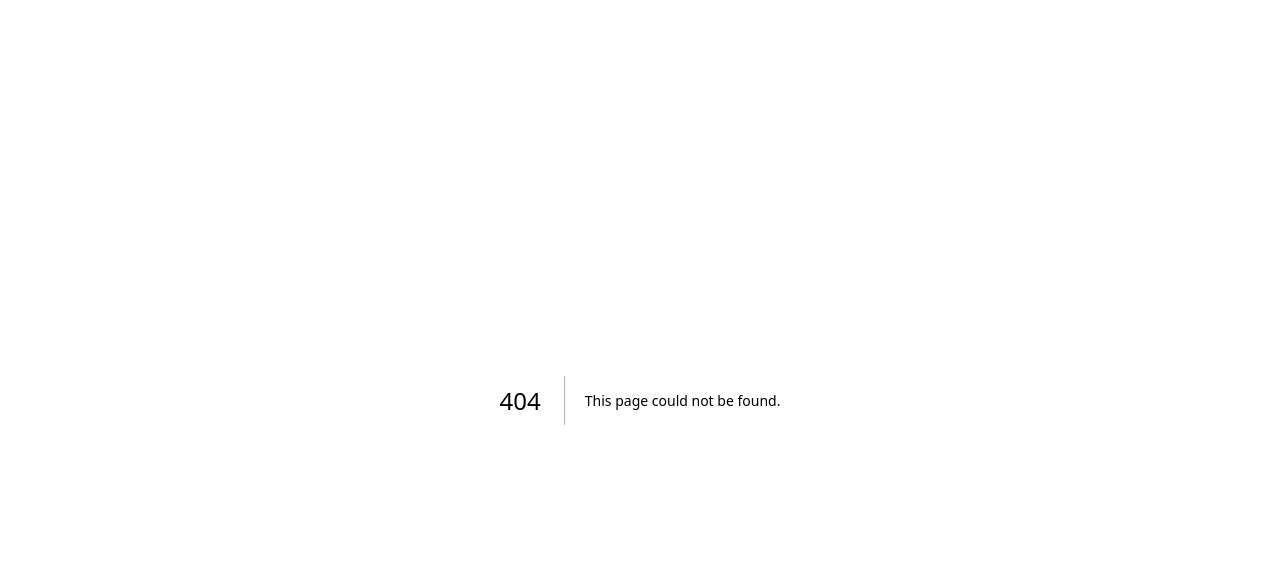
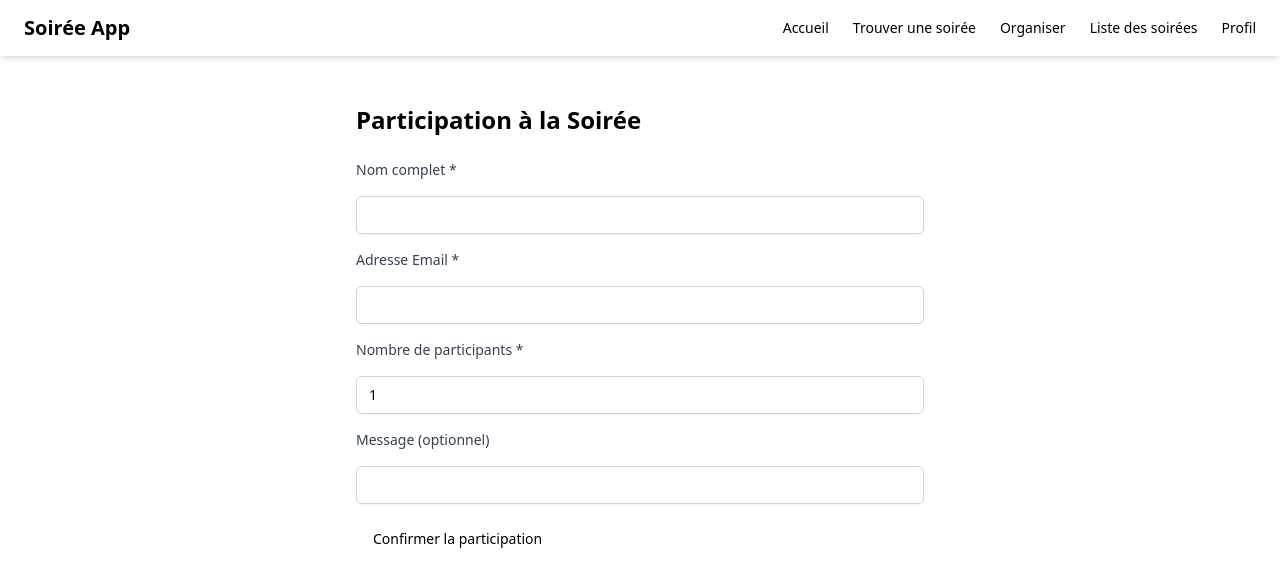
Before and after one commit to ssoumayabenhamadi/frontend, a Next.js app in the folder frontend/: page /partyParticipate in a window 1280 px wide. Before the commit this address had no page. Shown: the top 586 px of the page. Built offline with nearby package versions, Linux system fonts and the light colour scheme.

Commit message:
commit modif api

```diff
--- a/frontend/src/api/auth.jsx
+++ b/frontend/src/api/auth.jsx
@@ -24,13 +24,9 @@ export const login = async (username, password) => {
   }
 };
 
-export const signup = async (username, email, password) => {
+export const signup = async (data) => {
   try {
-    const response = await axios.post(base_url+'auth/signup', {
-      username,
-      email,
-      password,
-    });
+    const response = await axios.post(base_url + 'auth/signup', data.username, data.email, data.password, data.city, data);
 
     return {
       success: true,
--- a/frontend/src/pages/login.jsx
+++ b/frontend/src/pages/login.jsx
@@ -13,6 +13,7 @@ export default function Login() {
     const [formData, setFormData] = useState({
         username: '',
         password: '',
+
       });
 
     const handleChange = (e) => {
--- /dev/null
+++ b/frontend/src/pages/partyParticipate.jsx
@@ -0,0 +1,95 @@
+import React, { useState } from "react";
+import { Input } from "../components/ui/input";
+import { Label } from "../components/ui/label";
+import { Button } from "../components/ui/Button";
+import Header from "../components/layout/header";
+
+export default function PartyParticipation() {
+    const [formData, setFormData] = useState({
+        name: "",
+        email: "",
+        guests: 1,
+        message: "",
+    });
+
+    const [successMessage, setSuccessMessage] = useState("");
+    const [errorMessage, setErrorMessage] = useState("");
+
+    const handleChange = (e) => {
+        const { id, value } = e.target;
+        setFormData((prevData) => ({
+            ...prevData,
+            [id]: value,
+        }));
+    };
+
+    const handleSubmit = (e) => {
+        e.preventDefault();
+        setErrorMessage("");
+        setSuccessMessage("");
+
+        // Simuler une API pour la participation
+        setTimeout(() => {
+            if (formData.name && formData.email) {
+                setSuccessMessage("Votre participation a été enregistrée avec succès !");
+            } else {
+                setErrorMessage("Veuillez remplir tous les champs obligatoires.");
+            }
+        }, 500);
+    };
+
+    return (
+        <>
+            <Header />
+            <div className="container mx-auto px-4 py-12" style={{ maxWidth: "600px" }}>
+                <h1 className="text-2xl font-bold mb-6">Participation à la Soirée</h1>
+                <form onSubmit={handleSubmit} className="space-y-4">
+                    <Label htmlFor="name">Nom complet *</Label>
+                    <Input
+                        id="name"
+                        type="text"
+                        value={formData.name}
+                        onChange={handleChange}
+                        required
+                    />
+
+                    <Label htmlFor="email">Adresse Email *</Label>
+                    <Input
+                        id="email"
+                        type="email"
+                        value={formData.email}
+                        onChange={handleChange}
+                        required
+                    />
+
+                    <Label htmlFor="guests">Nombre de participants *</Label>
+                    <Input
+                        id="guests"
+                        type="number"
+                        min="1"
+                        value={formData.guests}
+                        onChange={handleChange}
+                        required
+                    />
+
+                    <Label htmlFor="message">Message (optionnel)</Label>
+                    <Input
+                        id="message"
+                        type="text"
+                        value={formData.message}
+                        onChange={handleChange}
+                    />
+
+                    {successMessage && (
+                        <p className="text-green-600">{successMessage}</p>
+                    )}
+                    {errorMessage && (
+                        <p className="text-red-600">{errorMessage}</p>
+                    )}
+
+                    <Button type="submit">Confirmer la participation</Button>
+                </form>
+            </div>
+        </>
+    );
+}
--- a/frontend/src/pages/signup.jsx
+++ b/frontend/src/pages/signup.jsx
@@ -1,27 +1,146 @@
-import { Input } from '../components/ui/input';
-import { Label } from '../components/ui/label';
-import { Button } from '../components/ui/Button';
-
-import React from "react"
-import Header from '../components/layout/header';
+import React, { useState } from "react";
+import { Input } from "../components/ui/input";
+import { Label } from "../components/ui/label";
+import { Button } from "../components/ui/Button";
+import Header from "../components/layout/header";
+import { signup } from "../api/auth";
 
 export default function Signup() {
+    const [formData, setFormData] = useState({
+        username: "",
+        email: "",
+        password: "",
+        dateOfBirth: "",
+        interests: "",
+        street: "",
+        city: "",
+        postalCode: "",
+        country: "",
+    });
+
+    const [message, setMessage] = useState(""); // Message de feedback
+    const [success, setSuccess] = useState(false); // Indicateur de succès
+
+    const convertDate = (dateString) => {
+        const [day, month, year] = dateString.split("/"); // Sépare jour, mois, année
+        return `${year}-${parseInt(month)}-${parseInt(day)}`; // Formate en yyyy-m-d
+    };
+
+
+    const handleChange = (e) => {
+        const { id, value } = e.target;
+        setFormData((prev) => ({ ...prev, [id]: value }));
+    };
+
+    const handleSubmit = async (e) => {
+        e.preventDefault();
+        try {
+            const response = await signup({
+                ...formData,
+                dateOfBirth: convertDate(formData.dateOfBirth),
+            });
+            if (response.success) {
+                setMessage("Inscription réussie !");
+                setSuccess(true);
+            } else {
+                setMessage(response.message);
+                setSuccess(false);
+            }
+        } catch (error) {
+            setMessage("Une erreur est survenue lors de l'inscription.");
+            setSuccess(false);
+        }
+    };
+
     return (
         <>
             <Header />
             <div className="container mx-auto px-4 py-12">
                 <h1 className="text-2xl font-bold">Inscription</h1>
-            <form className="mt-4">
-                <Label htmlFor="name">Nom</Label>
-                <Input id="name" type="text" />
+                <form className="mt-4" onSubmit={handleSubmit}>
+                    <Label htmlFor="username">Nom</Label>
+                    <Input
+                        id="username"
+                        type="text"
+                        value={formData.username}
+                        onChange={handleChange}
+                        required
+                    />
                     <Label htmlFor="email">Email</Label>
-                <Input id="email" type="email" />
+                    <Input
+                        id="email"
+                        type="email"
+                        value={formData.email}
+                        onChange={handleChange}
+                        required
+                    />
                     <Label htmlFor="password">Mot de passe</Label>
-                <Input id="password" type="password" />
+                    <Input
+                        id="password"
+                        type="password"
+                        value={formData.password}
+                        onChange={handleChange}
+                        required
+                    />
+                    <Label htmlFor="dateOfBirth">Date de naissance</Label>
+                    <Input
+                        id="dateOfBirth"
+                        type="date"
+                        value={formData.dateOfBirth}
+                        onChange={handleChange}
+                    />
+                    <Label htmlFor="interests">Centre d'intérêt</Label>
+                    <Input
+                        id="interests"
+                        type="text"
+                        value={formData.interests}
+                        onChange={handleChange}
+                    />
+                    <Label htmlFor="street">Rue</Label>
+                    <Input
+                        id="street"
+                        type="text"
+                        value={formData.street}
+                        onChange={handleChange}
+                        required
+                    />
+                    <Label htmlFor="city">Ville</Label>
+                    <Input
+                        id="city"
+                        type="text"
+                        value={formData.city}
+                        onChange={handleChange}
+                        required
+                    />
+                    <Label htmlFor="postalCode">Code postal</Label>
+                    <Input
+                        id="postalCode"
+                        type="text"
+                        value={formData.postalCode}
+                        onChange={handleChange}
+                        required
+                    />
+                    <Label htmlFor="country">Pays</Label>
+                    <Input
+                        id="country"
+                        type="text"
+                        value={formData.country}
+                        onChange={handleChange}
+                        required
+                    />
                     <Button type="submit" className="mt-4">
                         S'inscrire
                     </Button>
                 </form>
+                {message && (
+                    <div
+                        className={`mt-4 p-2 rounded ${
+                            success ? "bg-green-200 text-green-800" : "bg-red-200 text-red-800"
+                        }`}
+                    >
+                        {message}
+                    </div>
+                )}
             </div>
         </>
     );
```
Lines whose indentation alone changed are shown as unchanged.
